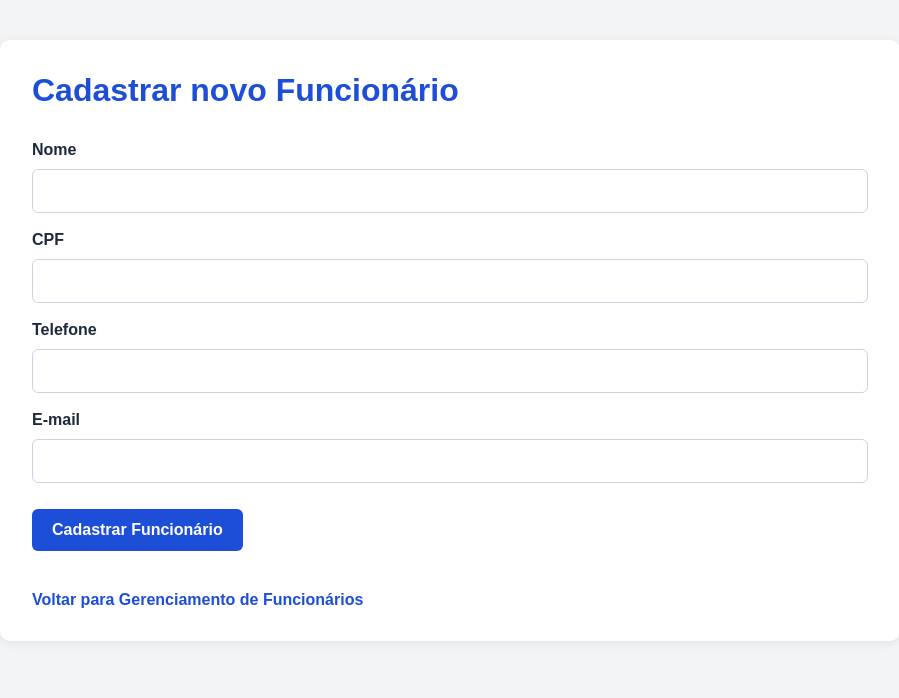
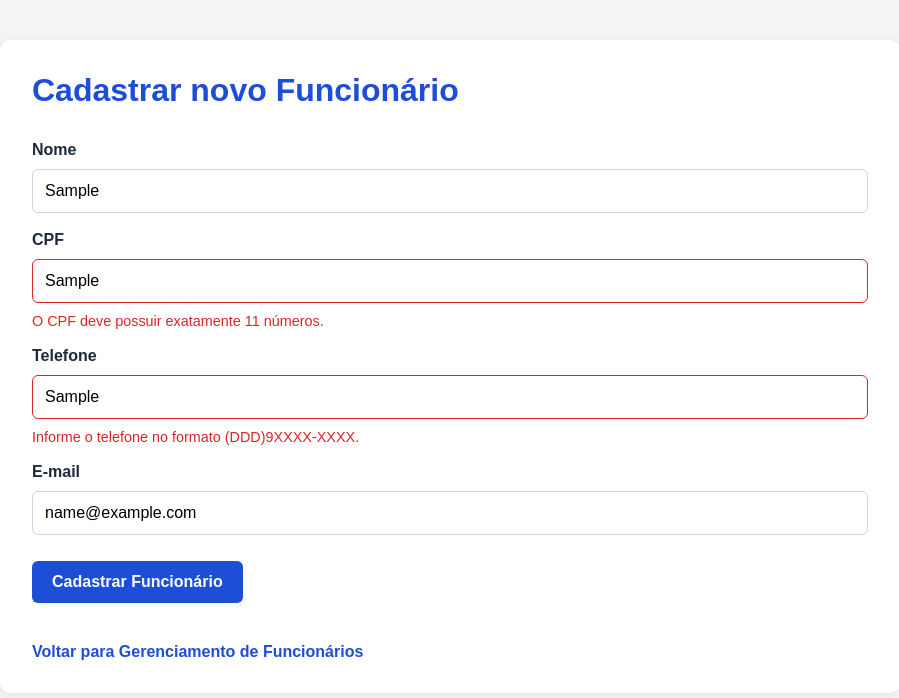
Before and after one commit to MoisesdosSantosCruz/desenvolvimento-web-III-front, a React (Vite) app: page /funcionarios/cadastrar in a window 1280 px wide. Both pictures are taken after typing "Sample", "Sample", "Sample", "name@example.com" into the empty fields and a click on the button "Cadastrar Funcionário". Shown: the top 698 px of the page, without its empty margins (190-1089 px from the left). Built offline with nearby package versions, Linux system fonts and the light colour scheme.

Commit message:
Validação de Funcionário e reorganização de pastas.

```diff
--- a/src/App.jsx
+++ b/src/App.jsx
@@ -1,23 +1,29 @@
 import { useState } from 'react';
 import { Routes, Route } from 'react-router'
 import './App.css'
+
+//Componentes
 import Cabecalho from './components/Cabecalho'
 import CardModulo from './components/CardMordulo'
-import Clientes from './pages/Clientes'
-import ListaClientes from './pages/ListaClientes'
-import CadastroCliente from './pages/CadastroClientes'
+
+//Clientes
+import Clientes from './pages/clientes/Clientes'
+import ListaClientes from './pages/clientes/ListaClientes'
+import CadastroCliente from './pages/clientes/CadastroClientes'
 import clientesIniciais from './data/clientes'
-import EditarCliente from './pages/EditarClientes'
+import EditarCliente from './pages/clientes/EditarClientes'
+
 //Funcionarios
-import Funcionarios from './pages/Funcionarios'
-import ListaFuncionarios from './pages/ListaFuncionarios'
-import CadastroFuncionario from './pages/CadastroFuncionarios'
+import Funcionarios from './pages/funcionarios/Funcionarios'
+import ListaFuncionarios from './pages/funcionarios/ListaFuncionarios'
+import CadastroFuncionario from './pages/funcionarios/CadastroFuncionarios'
 import funcionariosIniciais from './data/funcionarios'
-import EditarFuncionario from './pages/EditarFuncionarios'
+import EditarFuncionario from './pages/funcionarios/EditarFuncionarios'
 
 
 
 function App() {
+  //Dados pré-carregáveis
   const [clientes, setClientes] = useState(clientesIniciais)
   const [funcionarios, setFuncionarios] = useState(funcionariosIniciais)
 
@@ -191,6 +197,7 @@ function App() {
       <Route
         path = "/funcionarios/cadastrar"
         element={<CadastroFuncionario
+          funcionarios = {funcionarios}
           aoCadastrar={ adicionarFuncionario} />}
       />
 
--- a/src/pages/CadastroFuncionarios.jsx
+++ /dev/null
@@ -1,73 +0,0 @@
-import { useState } from 'react'
-import { Link } from 'react-router'
-
-function CadastroFuncionario({ aoCadastrar }) {
-	const [nome, setNome] = useState('')
-	const [cpf, setCpf] = useState('')
-	const [telefone, setTelefone] = useState('')
-	const [email, setEmail] = useState('')
-
-	function cadastrarFuncionario(evento) {
-		evento.preventDefault()
-		const novoFuncionario = {
-			nome,
-			cpf,
-			telefone,
-			email,
-		}
-    	aoCadastrar(novoFuncionario)
-		alert('Funcionario cadastrado com sucesso!')
-
-
-		setNome('')
-		setCpf('')
-		setTelefone('')
-		setEmail('')
-	}
-	return (
-		<main className="pagina-clientes">
-			<h1>Cadastrar novo Funcionário</h1>
-			<form className="formulario-cliente"
-				onSubmit={cadastrarFuncionario}>
-				<label htmlFor="nome">Nome</label>
-				<input
-					id="nome"
-					type="text"
-					value={nome}
-					onChange={(evento) =>
-						setNome(evento.target.value)}
-					required
-				/>
-				<label htmlFor="cpf">CPF</label>
-				<input
-					id="cpf"
-					type="text"
-					value={cpf}
-					onChange={(evento) =>
-						setCpf(evento.target.value)}
-					maxLength="11"
-					required
-				/>
-				<label htmlFor="telefone">Telefone</label>
-				<input
-					id="telefone"
-					type="text"
-					value={telefone}
-					onChange={(evento) =>
-						setTelefone(evento.target.value)}
-				/>
-				<label htmlFor="email">E-mail</label>
-				<input
-					id="email"
-					type="email"
-					value={email}
-					onChange={(evento) =>
-						setEmail(evento.target.value)}
-				/>
-				<button type="submit">Cadastrar Funcionário</button>
-			</form>
-			<Link to="/funcionarios">Voltar para Gerenciamento de Funcionários</Link>
-		</main>
-	)
-}
-export default CadastroFuncionario
--- a/src/pages/CadastroClientes.jsx
+++ b/src/pages/clientes/CadastroClientes.jsx
@@ -19,9 +19,11 @@ function CadastroCliente({ clientes, aoCadastrar }) {
   }
 
   function validarFormulario() {
+
     const novosErros = {}
     const nomeTratado = nome.trim()
     const emailTratado = email.trim()
+
     if (nomeTratado.length < 5) {
       novosErros.nome =
         'O nome deve possuir no mínimo 5 caracteres.'
--- /dev/null
+++ b/src/pages/funcionarios/CadastroFuncionarios.jsx
@@ -0,0 +1,181 @@
+import { useState } from 'react'
+import { Link } from 'react-router'
+
+function CadastroFuncionario({ funcionarios, aoCadastrar }) {
+
+  const [nome, setNome] = useState('')
+  const [cpf, setCpf] = useState('')
+  const [telefone, setTelefone] = useState('')
+  const [email, setEmail] = useState('')
+  const [erros, setErros] = useState({})
+  const [mensagemSucesso, setMensagemSucesso] = useState('')
+
+  function limparErro(campo) {
+    setErros((errosAtuais) => ({
+      ...errosAtuais,
+      [campo]: '',
+    }))
+    setMensagemSucesso('')
+  }
+
+  function validarFormulario() {
+
+	const novosErros = {}
+    const nomeTratado = nome.trim()
+    const emailTratado = email.trim()
+
+	if (nomeTratado.length < 5) {
+      novosErros.nome =
+        'O nome deve possuir no mínimo 5 caracteres.'
+    }
+    if (!/^\d{11}$/.test(cpf)) {
+      novosErros.cpf =
+        'O CPF deve possuir exatamente 11 números.'
+    }
+    const cpfDuplicado = funcionarios.some(
+      (funcionario) => funcionario.cpf === cpf
+    )
+    if (cpfDuplicado) {
+      novosErros.cpf =
+        'Já existe um funcionario cadastrado com este CPF.'
+    }
+
+    if (!/^\(\d{2}\)9\d{4}-\d{4}$/.test(telefone)) {
+      novosErros.telefone =
+        'Informe o telefone no formato (DDD)9XXXX-XXXX.'
+    }
+    if (
+      !/^[^\s@]+@[^\s@]+\.[^\s@]+$/.test(emailTratado)
+    ) {
+      novosErros.email =
+        'Informe um endereço de e-mail válido.'
+    }
+    const emailDuplicado = funcionarios.some(
+      (funcionario) =>
+        funcionario.email.toLowerCase() ===
+        emailTratado.toLowerCase()
+    )
+    if (emailDuplicado) {
+      novosErros.email =
+        'Já existe um funcionario cadastrado com este e-mail.'
+    }
+
+    setErros(novosErros)
+    return Object.keys(novosErros).length === 0
+  }
+
+  function cadastrarFuncionario(evento) {
+    evento.preventDefault()
+    if (!validarFormulario()) {
+      return
+    }
+    const novoFuncionario = {
+      nome: nome.trim(),
+      cpf,
+      telefone,
+      email: email.trim().toLowerCase(),
+    }
+    aoCadastrar(novoFuncionario)
+    setNome('')
+    setCpf('')
+    setTelefone('')
+    setEmail('')
+    setMensagemSucesso('Cliente adicionado com sucesso!')
+
+  }
+	return (
+		<main className="pagina-clientes">
+			<h1>Cadastrar novo Funcionário</h1>
+
+			{mensagemSucesso && (
+					<p className="mensagem-sucesso">
+						{mensagemSucesso}
+					</p>
+				)}
+
+			<form className="formulario-cliente"
+
+
+				onSubmit={cadastrarFuncionario} noValidate>
+				<label htmlFor="nome">Nome</label>
+				<input
+					id="nome"
+					type="text"
+					value={nome}
+					onChange={(evento) => {
+						setNome(evento.target.value)
+						limparErro('nome')
+					}}
+					className={erros.nome ? 'campo-invalido' : ''}
+					required
+				/>
+				{erros.nome && (
+					<span className="mensagem-erro">
+						{erros.nome}
+					</span>
+				)}
+
+				<label htmlFor="cpf">CPF</label>
+				<input
+					id="cpf"
+					type="text"
+					value={cpf}
+					onChange={(evento) => {
+						setCpf(evento.target.value)
+						limparErro('cpf')
+					}}
+					className={erros.cpf ? 'campo-invalido' : ''}
+					maxLength="11"
+					required
+				/>
+				{erros.cpf && (
+					<span className="mensagem-erro">
+						{erros.cpf}
+					</span>
+				)}
+
+
+				<label htmlFor="telefone">Telefone</label>
+				<input
+					id="telefone"
+					type="text"
+					value={telefone}
+					onChange={(evento) => {
+						setTelefone(evento.target.value)
+						limparErro('telefone')
+					}}
+					className={erros.telefone ? 'campo-invalido' : ''}
+					placeholder="(11)91234-5678"
+					required
+				/>
+				{erros.telefone && (
+					<span className="mensagem-erro">
+						{erros.telefone}
+					</span>
+				)}
+
+				<label htmlFor="email">E-mail</label>
+				<input
+					id="email"
+					type="email"
+					value={email}
+					onChange={(evento) => {
+						setEmail(evento.target.value)
+						limparErro('email')
+					}}
+					className={erros.email ? 'campo-invalido' : ''}
+					required
+				/>
+				{erros.email && (
+					<span className="mensagem-erro">
+						{erros.email}
+					</span>
+				)}
+
+				<button type="submit">Cadastrar Funcionário</button>
+			</form>
+			<Link to="/funcionarios">Voltar para Gerenciamento de Funcionários</Link>
+		</main>
+	)
+}
+export default CadastroFuncionario
```
Also changed, not shown: src/pages/clientes/Clientes.jsx (renamed from src/pages/Clientes.jsx), src/pages/clientes/EditarClientes.jsx (renamed from src/pages/EditarClientes.jsx), src/pages/clientes/ListaClientes.jsx (renamed from src/pages/ListaClientes.jsx), src/pages/funcionarios/EditarFuncionarios.jsx (renamed from src/pages/EditarFuncionarios.jsx), src/pages/funcionarios/Funcionarios.jsx (renamed from src/pages/Funcionarios.jsx), src/pages/funcionarios/ListaFuncionarios.jsx (renamed from src/pages/ListaFuncionarios.jsx).
